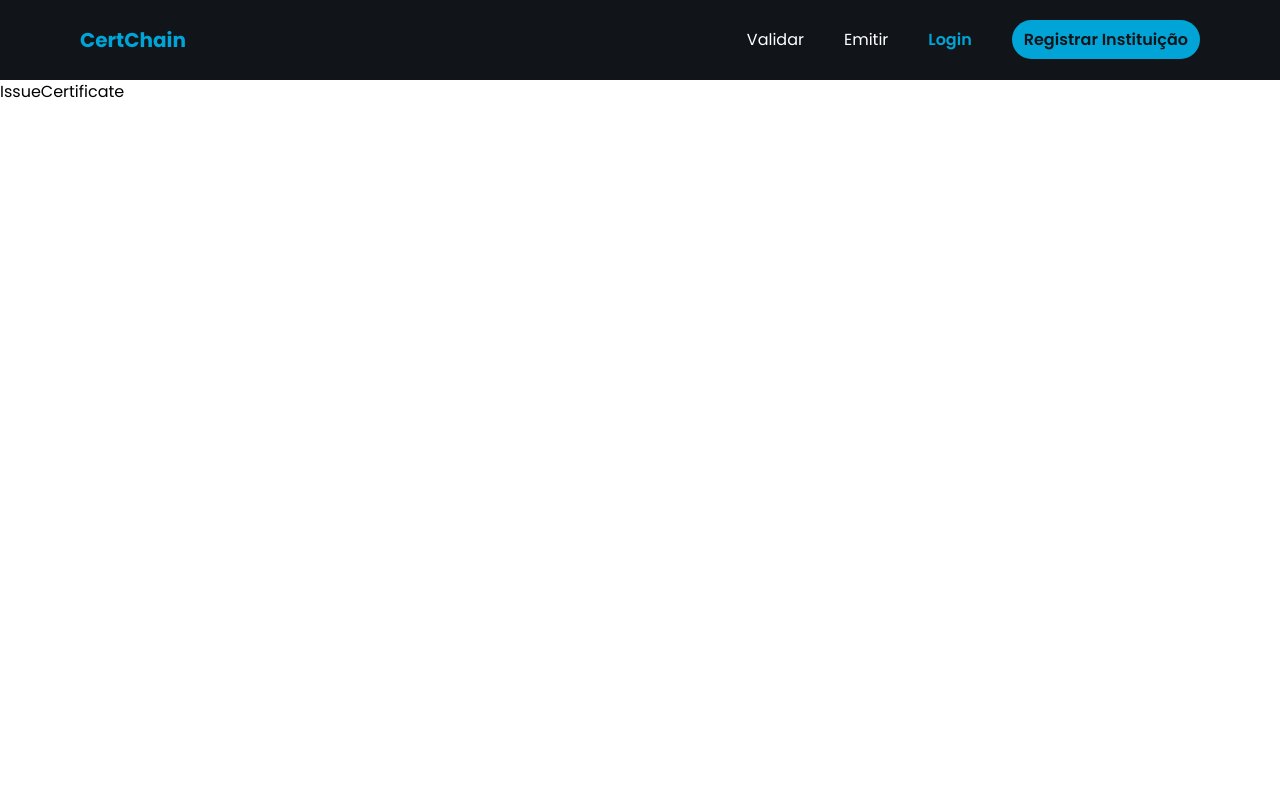
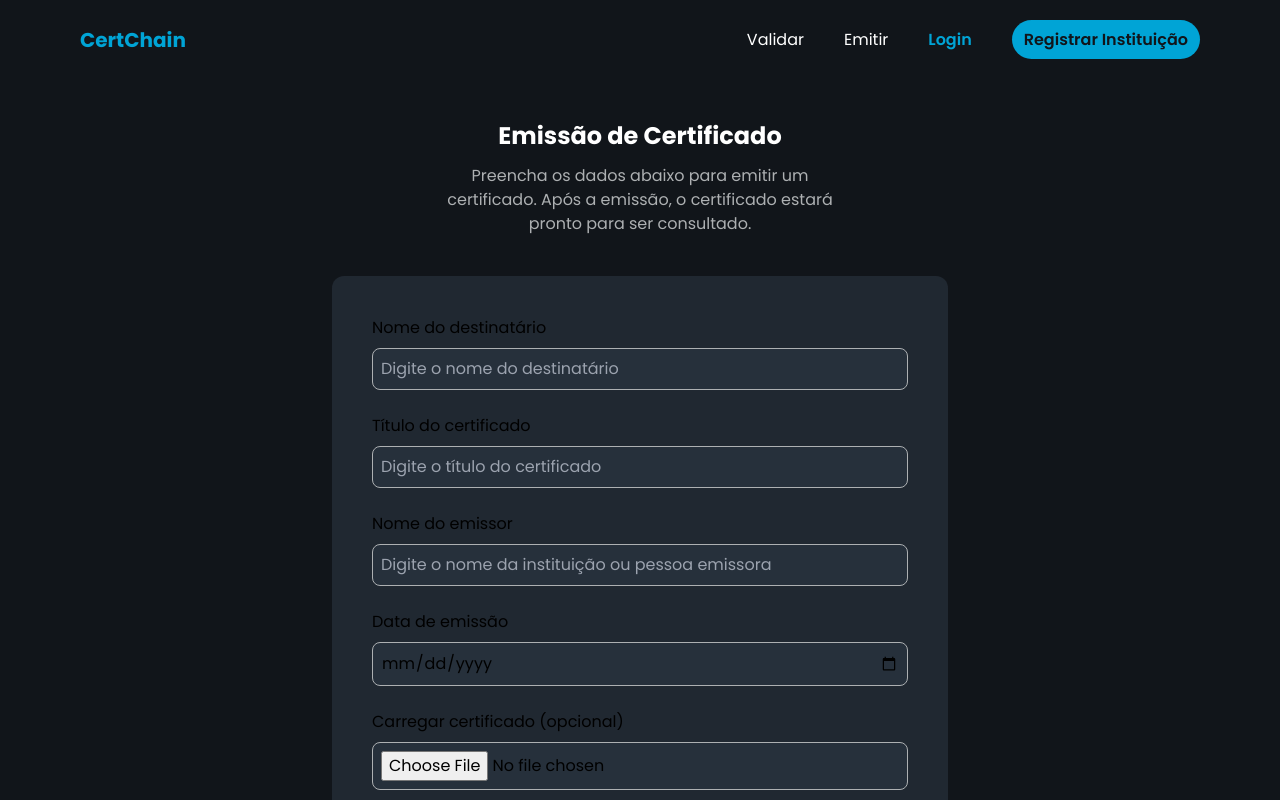
Before and after one commit to vitoriaalbuqrq/CertChain, a React (Vite) app in the folder frontend/: page /issue in a window 1280 px wide. Shown: the top 800 px of the page. Built offline with nearby package versions, Linux system fonts and the light colour scheme.

Commit message:
feat: implementar form de emissão de certificado

```diff
--- a/frontend/eslint.config.js
+++ b/frontend/eslint.config.js
@@ -33,6 +33,7 @@ export default [
         'warn',
         { allowConstantExport: true },
       ],
+      'react/prop-types': 'off',
     },
   },
 ]
--- /dev/null
+++ b/frontend/src/components/forms/Container.jsx
@@ -0,0 +1,9 @@
+const Container = (props) => {
+  return (
+    <div className="bg-secondary-bg rounded-xl p-6 w-full md:w-2/3 md:p-10 lg:w-1/2">
+      {props.children}
+    </div>
+  )
+}
+
+export default Container
--- /dev/null
+++ b/frontend/src/components/forms/ErrorMessage.jsx
@@ -0,0 +1,15 @@
+import { useFormContext } from 'react-hook-form';
+
+
+export function ErrorMessage({ name }) {
+    const { formState: { errors } } = useFormContext();
+    const error = errors[name];
+
+    if (!error) {
+        return null;
+    }
+
+    return (
+        <span className="text-red-500 text-sm">{error.message?.toString()}</span>
+    );
+}
--- /dev/null
+++ b/frontend/src/components/forms/Field.jsx
@@ -0,0 +1,7 @@
+const Field = (props) => {
+  return (
+    <div>{props.children}</div>
+  )
+}
+
+export default Field
--- /dev/null
+++ b/frontend/src/components/forms/Input.jsx
@@ -0,0 +1,15 @@
+import { useFormContext } from 'react-hook-form';
+
+const Input = ({ label, name, type, placeholder }) => {
+  const { register } = useFormContext();
+
+  return (
+    <div>
+      <label htmlFor="">{label}</label>
+      <input {...register(name)} type={type} placeholder={placeholder}
+        className="w-full p-2 rounded-lg bg-secondary-gray border-solid border border-light-gray mt-2 mb-1 focus:border-primary focus:ring-2 focus:ring-primary outline-none" />
+    </div>
+  )
+}
+
+export default Input
--- /dev/null
+++ b/frontend/src/components/ui/Card.jsx
@@ -0,0 +1,15 @@
+import { Link } from "react-router-dom";
+
+const Card = ({ icon, title, description }) => {
+  return (
+    <Link to="/issue" className="border-solid border border-medium-gray rounded-2xl p-6 flex flex-col gap-3 bg-dark-background cursor-pointer hover:bg-secondary-bg lg:w-1/3">
+      <div className="text-primary text-4xl">
+        {icon}
+      </div>
+      <h3 className="text-white font-bold md:text-xl">{title}</h3>
+      <p className="text-sm text-secondary-text">{description}</p>
+    </Link>
+  )
+}
+
+export default Card
--- a/frontend/src/routes/IssueCertificate.jsx
+++ b/frontend/src/routes/IssueCertificate.jsx
@@ -1,7 +1,99 @@
+import { useForm, FormProvider } from "react-hook-form";
+import { z } from "zod";
+import { zodResolver } from "@hookform/resolvers/zod";
+import Container from "../components/forms/Container";
+import Input from "../components/forms/Input";
+import { ErrorMessage } from "../components/forms/ErrorMessage";
+import Field from "../components/forms/Field";
+
+const issueCertificateFormSchema = z.object({
+  recipientName: z.string().nonempty("O nome do destinatário é obrigatório."),
+  certificateTitle: z.string().nonempty("O título do certificado é obrigatório."),
+  issuerName: z.string().nonempty("O nome do emissor é obrigatório."),
+  issueDate: z.string().nonempty("A data de emissão é obrigatória."),
+  uploadCertificate: z.instanceof(FileList).optional(),
+});
+
 const IssueCertificate = () => {
+  const methods = useForm({
+    resolver: zodResolver(issueCertificateFormSchema),
+  });
+
+  const handleFormSubmit = (data) => {
+    console.log(data);
+  };
+
   return (
-    <div>IssueCertificate</div>
-  )
-}
+    <main className="bg-dark-background h-full text-sm p-6 flex flex-col justify-start items-center md:pt-10 lg:text-base lg: pb-20">
+      <h1 className="text-2xl font-bold text-white">Emissão de Certificado</h1>
+      <p className="text-secondary-text w-full md:w-2/3 lg:w-1/3 text-center mt-3 mb-10">Preencha os dados abaixo para emitir um certificado. Após a emissão, o certificado estará pronto para ser consultado.</p>
+      <Container>
+        <FormProvider {...methods}>
+          <form
+            onSubmit={methods.handleSubmit(handleFormSubmit)}
+            className="flex flex-col gap-5"
+          >
+            <Field>
+              <Input
+                label="Nome do destinatário"
+                name="recipientName"
+                type="text"
+                placeholder="Digite o nome do destinatário"
+              />
+              <ErrorMessage name="recipientName" />
+            </Field>
 
-export default IssueCertificate
+            <Field>
+              <Input
+                label="Título do certificado"
+                name="certificateTitle"
+                type="text"
+                placeholder="Digite o título do certificado"
+              />
+              <ErrorMessage name="certificateTitle" />
+            </Field>
+
+            <Field>
+              <Input
+                label="Nome do emissor"
+                name="issuerName"
+                type="text"
+                placeholder="Digite o nome da instituição ou pessoa emissora"
+              />
+              <ErrorMessage name="issuerName" />
+            </Field>
+
+            <Field>
+              <Input
+                label="Data de emissão"
+                name="issueDate"
+                type="date"
+                placeholder="Selecione a data de emissão"
+              />
+              <ErrorMessage name="issueDate" />
+            </Field>
+
+            <Field>
+              <Input
+                label="Carregar certificado (opcional)"
+                name="uploadCertificate"
+                type="file"
+                placeholder=""
+              />
+              <ErrorMessage name="uploadCertificate" />
+            </Field>
+
+            <button
+              className="bg-primary rounded-full p-3 font-bold mt-4"
+              type="submit"
+            >
+              Emitir Certificado
+            </button>
+          </form>
+        </FormProvider>
+      </Container>
+    </main>
+  );
+};
+
+export default IssueCertificate;
--- a/frontend/src/routes/Roles.jsx
+++ b/frontend/src/routes/Roles.jsx
@@ -1,21 +1,22 @@
 import { BiSolidSchool, BiSearch } from "react-icons/bi";
+import Card from "../components/ui/Card";
 
 const Roles = () => {
   return (
     <section className="bg-dark-background h-screen p-10">
-    <h1 className="text-white my-4 text-center md:text-xl md:my-10">Escolha uma das opções abaixo para continuar:</h1>
-    <div className="flex flex-col gap-5 md:flex-row md:justify-center md:items-stretch md:px-32 ">
-      <div className="border-solid border border-medium-gray rounded-2xl p-6 flex flex-col gap-3 bg-dark-background cursor-pointer hover:bg-secondary-bg lg:w-1/3">
-        <BiSearch size={36} className="text-primary"/>
-        <h3 className="text-white font-bold md:text-xl">Validar Certificado</h3>
-        <p className="text-sm text-secondary-text">Se você deseja verificar a autenticidade de um certificado, escolha esta opção para consultar informações detalhadas e validar o documento com confiança.</p>
+      <h1 className="text-white my-4 text-center md:text-xl md:my-10">Escolha uma das opções abaixo para continuar:</h1>
+      <div className="flex flex-col gap-5 md:flex-row md:justify-center md:items-stretch md:px-32 ">
+        <Card
+          icon={<BiSearch />}
+          title="Validar Certificado"
+          description="Se você deseja verificar a autenticidade de um certificado, escolha esta opção para consultar informações detalhadas e validar o documento com confiança."
+          />
+        <Card
+          icon={<BiSolidSchool />}
+          title="Emitir Certificado"
+          description="Se você representa uma instituição ou é responsável pela emissão de certificados, esta opção permite criar e registrar certificações de forma segura e eficiente."
+          />
       </div>
-      <div className="border-solid border border-medium-gray rounded-2xl p-6 flex flex-col gap-3 bg-dark-background cursor-pointer hover:bg-secondary-bg lg:w-1/3">
-        <BiSolidSchool size={36} className="text-primary"/>
-        <h3 className="text-white font-bold md:text-xl">Emitir Certificado</h3>
-        <p className="text-sm text-secondary-text">Se você representa uma instituição ou é responsável pela emissão de certificados, esta opção permite criar e registrar certificações de forma segura e eficiente.</p>
-      </div>
-    </div>
     </section>
   )
 }
--- a/frontend/tailwind.config.js
+++ b/frontend/tailwind.config.js
@@ -1,20 +1,21 @@
 /** @type {import('tailwindcss').Config} */
 export default {
-  content: ["./src/**/*.{html,js,jsx,tsx}",],
+  content: ["./src/**/*.{html,js,jsx,tsx}"],
   theme: {
     extend: {
       fontFamily: {
-        poppins: ['Poppins', 'sans-serif'],
+        poppins: ["Poppins", "sans-serif"],
       },
       colors: {
-        primary: '#00A4D6',
-        'secondary-text': '#ADB0B2',
-        'dark-background': '#11151A',
-        'secondary-bg': '#202831',
-        'light-gray': '#ADB0B2',
-        'medium-gray': '#424950'
-      }
+        primary: "#00A4D6",
+        "secondary-text": "#ADB0B2",
+        "dark-background": "#11151A",
+        "secondary-bg": "#202831",
+        "secondary-gray": "#26303B",
+        "light-gray": "#ADB0B2",
+        "medium-gray": "#424950",
+      },
     },
   },
   plugins: [],
-}
+};
```
